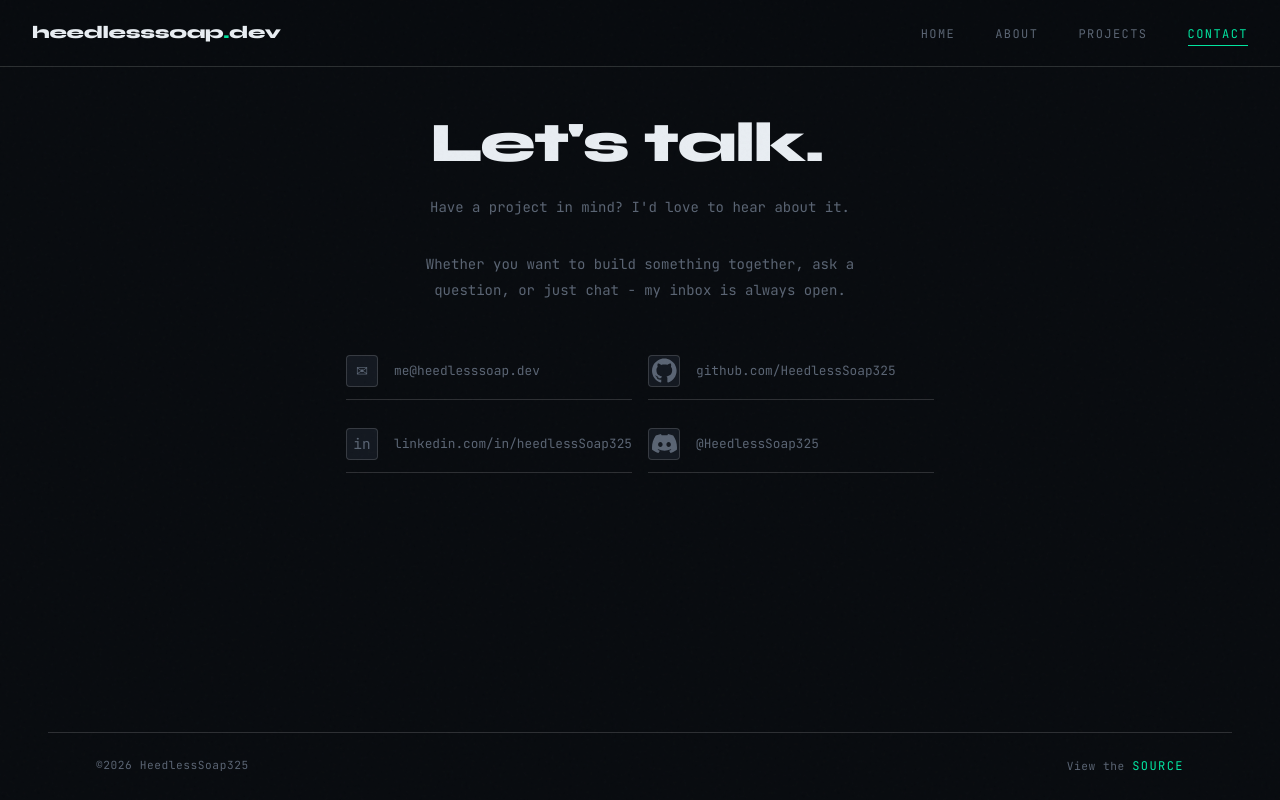
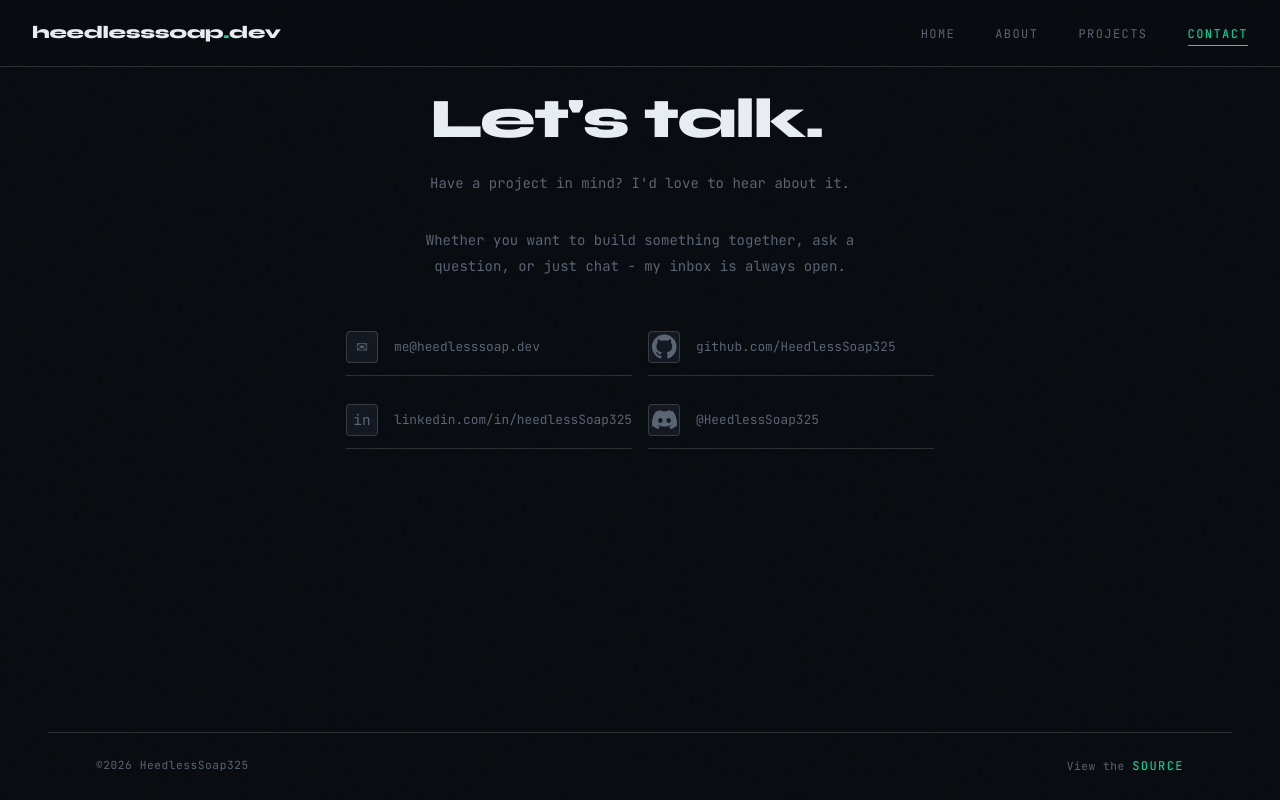
Before and after one commit to HeedlessSoap325/svelte-portfolio, a SvelteKit app: page /contact in a window 1280 px wide. Built offline with nearby package versions, Linux system fonts and the light colour scheme.

Commit message:
fix: fix some css styling inconsistencies

```diff
--- a/src/routes/about/+page.svelte
+++ b/src/routes/about/+page.svelte
@@ -211,6 +211,10 @@
 			margin-bottom: 2rem;
 		}
 
+		.title, .desc {
+			text-align: center;
+		}
+
 		.grid {
 			grid-template-columns: 1fr;
 		}
--- a/src/routes/contact/+page.svelte
+++ b/src/routes/contact/+page.svelte
@@ -37,7 +37,7 @@
 <style>
 	.content {
 		display: flex;
-		padding: 3rem 3rem 1rem;
+		padding: 1.5rem 3rem 1rem;
 		flex-direction: column;
 	}
 
```
